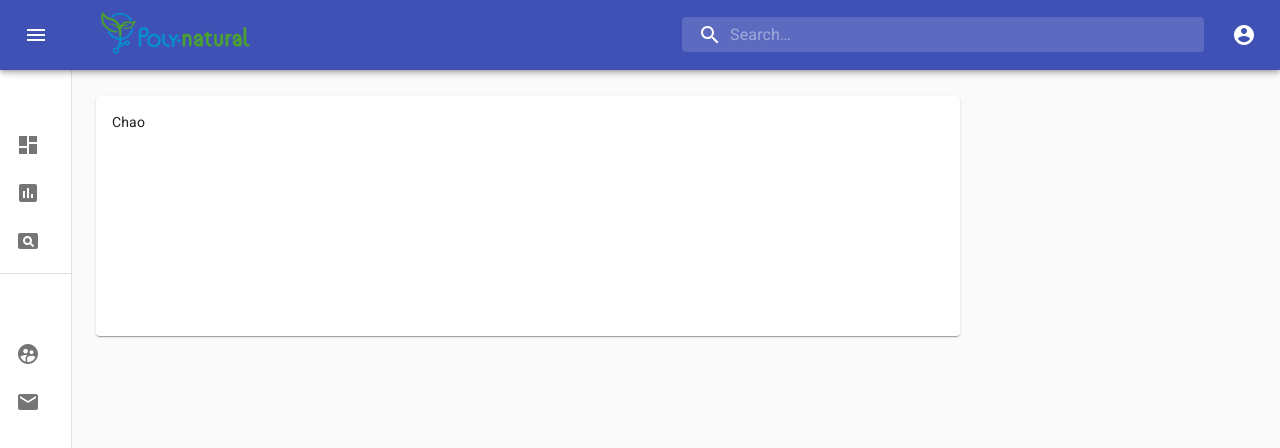
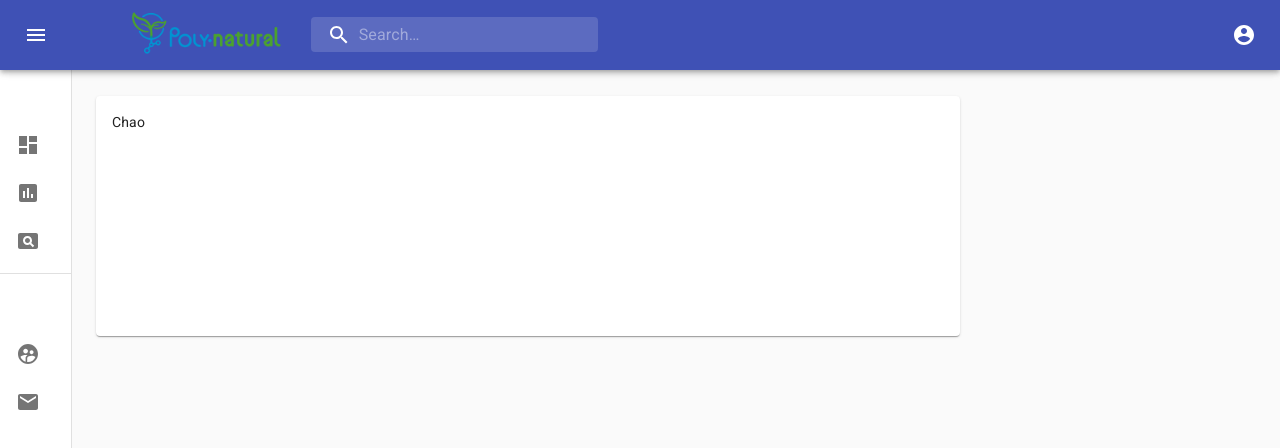
Before and after one commit to naoliden/polynatural, a React (Create React App) app: page /home in a window 1280 px wide. Shown: the top 448 px of the page. Built offline with nearby package versions, Linux system fonts and the light colour scheme.

Commit message:
hover profile menu & spacing in toolbar

```diff
--- a/src/components/DashboardComponent.jsx
+++ b/src/components/DashboardComponent.jsx
@@ -13,6 +13,7 @@ import ChevronLeftIcon from '@material-ui/icons/ChevronLeft';
 import { mainListItems, secondaryListItems } from './SideListComponent';
 import Home from './HomeComponent';
 import logo from '../shared/logo.png';
+import Hidden from '@material-ui/core/Hidden';
 import Grid from '@material-ui/core/Grid';
 import SearchIcon from "@material-ui/icons/Search";
 import InputBase from "@material-ui/core/InputBase";
@@ -28,8 +29,13 @@ const useStyles = makeStyles((theme) => ({
     paddingRight: 24, // keep right padding when drawer closed
   },
   logo: {
+    margin: 0,
+    padding: 0,
     maxWidth: 160,
     flexGrow: 1,
+      [theme.breakpoints.down("sm")]: {
+      display: 'none',
+      }
   },
   toolbarIcon: {
     display: 'flex',
@@ -95,8 +101,8 @@ const useStyles = makeStyles((theme) => ({
     "&:hover": {
       backgroundColor: fade(theme.palette.common.white, 0.25)
     },
-    marginRight: theme.spacing(2),
-    marginLeft: 0,
+    marginRight: theme.spacing(3),
+    marginLeft: theme.spacing(1),
     width: "100%",
     [theme.breakpoints.up("sm")]: {
       marginLeft: theme.spacing(3),
@@ -122,8 +128,8 @@ const useStyles = makeStyles((theme) => ({
     transition: theme.transitions.create("width"),
     width: "100%",
     [theme.breakpoints.up("md")]: {
-      width: "20ch"
-      // width: "100%"
+      // width: "20ch"
+      width: "auto"
     }
   },
 }));
@@ -144,6 +150,8 @@ export default function Dashboard(props) {
       <CssBaseline />
       <AppBar position="absolute" className={clsx(classes.appBar, open && classes.appBarShift)}>
         <Toolbar className={classes.toolbar}>
+          <Grid container xs={12} justify="flex-start" alignItems="center">
+            <Grid item xs={1}>
               <IconButton
                 edge="start"
                 color="inherit"
@@ -153,14 +161,12 @@ export default function Dashboard(props) {
                 >
                 <MenuIcon />
               </IconButton>
-          <Grid container justify="space-between">
-            <Grid item>
-              <a href="/home">
-              <img className={classes.logo} src={logo} alt="logo" />
-              </a>
             </Grid>
+            <Grid item container xs={10} alignContent='flex-start' alignItems="center">
+              <Grid item xs={false} sm={"auto"}>
+                <a href="/home"><img className={classes.logo} src={logo} alt="logo" /></a>
               </Grid>
-          <Grid container justify="flex-start">
+              <Grid item xs={"auto"}>
                 <div className={classes.search}>
                   <div className={classes.searchIcon}>
                     <SearchIcon />
@@ -171,12 +177,16 @@ export default function Dashboard(props) {
                       root: classes.inputRoot,
                       input: classes.inputInput
                     }}
+                    inputProps={{ "aria-label": "search" }}
                     fullWidth
-                inputProps={{ "aria-label": "search" }}
                     />
                 </div>
               </Grid>
+            </Grid>
+            <Grid container item xs={1} alignContent="flex-end">
               <ProfileButton />
+            </Grid>
+          </Grid>
         </Toolbar>
       </AppBar>
       <Drawer
--- a/src/components/ProfileButtonComponent.jsx
+++ b/src/components/ProfileButtonComponent.jsx
@@ -1,5 +1,5 @@
 import React from 'react';
-import { makeStyles } from '@material-ui/core/styles';
+import { makeStyles, fade } from '@material-ui/core/styles';
 import IconButton from '@material-ui/core/IconButton';
 import MenuItem from "@material-ui/core/MenuItem";
 import Menu from "@material-ui/core/Menu";
@@ -9,12 +9,19 @@ import AccountCircle from "@material-ui/icons/AccountCircle";
 const useStyles = makeStyles((theme) => ({
     root: {
       display: 'flex',
+      zIndex: 0,
     },
     grow: {
       flexGrow: 1
     },
     sectionDesktop: {
       display: "flex",
+    },
+    text:{
+      backgroundColor: fade(theme.palette.common.white, 0.15),
+      "&:hover": {
+        backgroundColor: fade(theme.palette.common.white, 0.25)
+      },
     },
     hide: {
       display: 'none',
@@ -48,6 +55,7 @@ export default function ProfileButton() {
       transformOrigin={{ vertical: "top", horizontal: "right" }}
       open={isMenuOpen}
       onClose={handleMenuClose}
+      className={classes.text}
     >
       <MenuItem onClick={handleMenuClose}>Profile</MenuItem>
       <MenuItem onClick={handleMenuClose}>Log out</MenuItem>
@@ -67,7 +75,7 @@ export default function ProfileButton() {
           onClick={handleProfileMenuOpen}
           color="inherit"
         >
-          <AccountCircle />
+        <AccountCircle />
         </IconButton>
       </div>
       {renderMenu}
```
Lines whose indentation alone changed are shown as unchanged.
